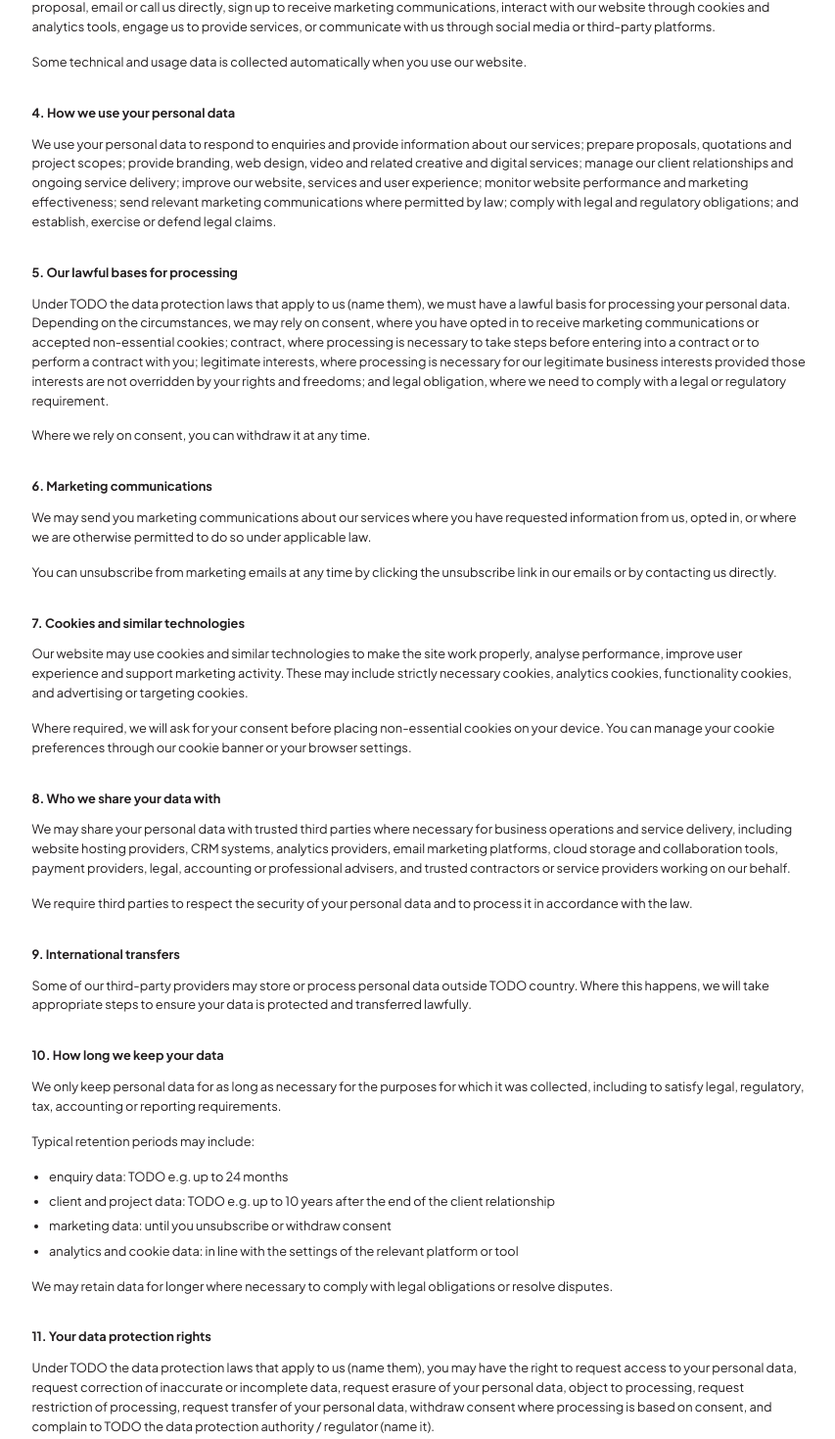
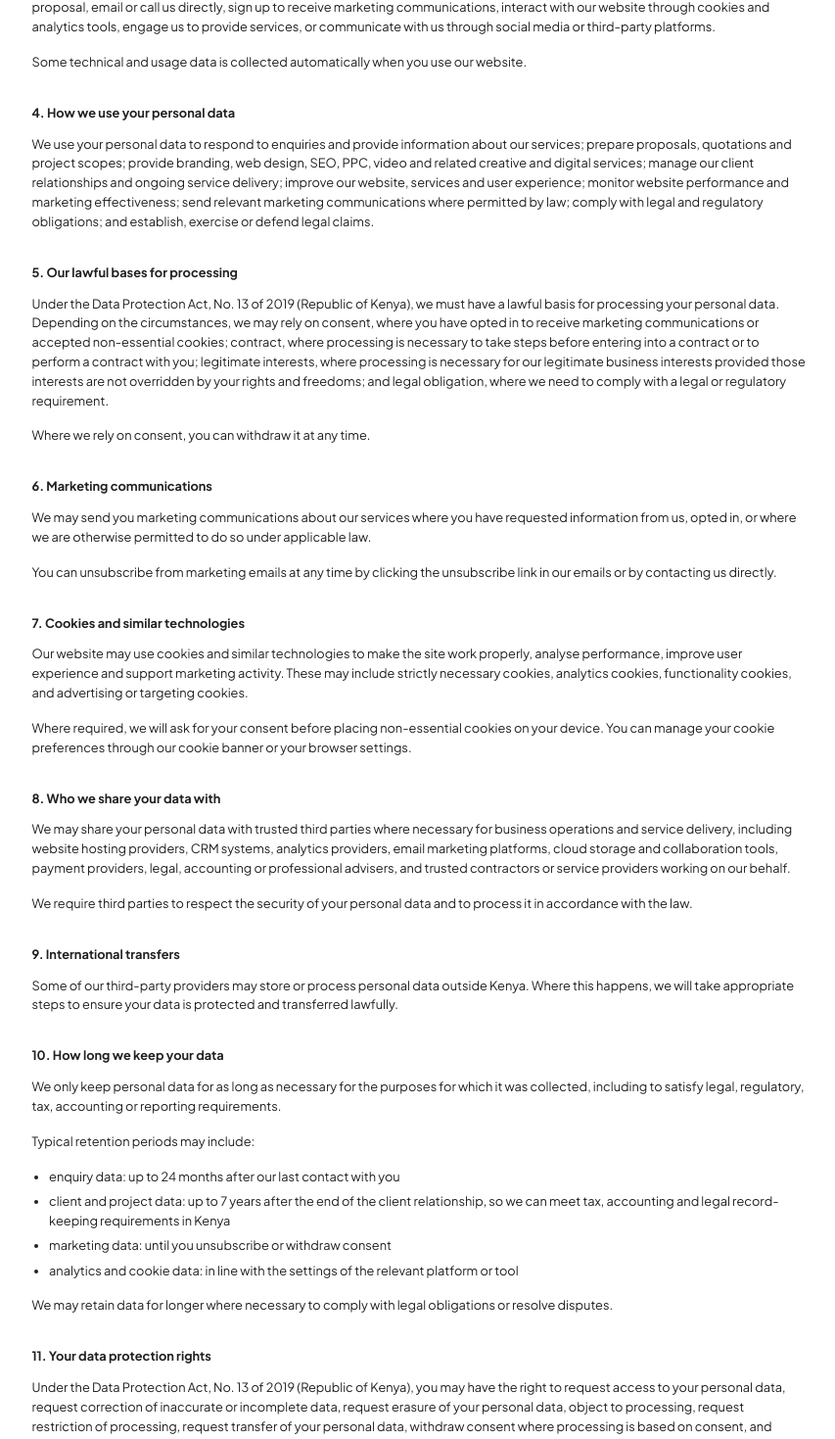
Before and after one commit to bensonseverino/chuech-public, a React (Vite) app: page /privacy-policy in a window 1280 px wide. Shown: the part 1299-2768 px from the top of the page at 98% size, without its empty margins (212-1065 px from the left). Built offline with nearby package versions, Linux system fonts and the light colour scheme; no server answers.

Commit message:
chore(legal): fill Kenya governing law, data protection and retention details

```diff
--- a/src/data/privacy.ts
+++ b/src/data/privacy.ts
@@ -1,10 +1,8 @@
 /*
- * Privacy Policy content (privacy spec §5). Every company fact that is not
- * already shared with the Terms/contact data stays a visible TODO placeholder
- * — do NOT invent locations, laws, regulators or retention periods. Leave
- * every TODO in place until the owner fills it in, and have a qualified
- * lawyer in the relevant jurisdiction review the wording before the site goes
- * live (this draft is a template, not legal advice).
+ * Privacy Policy content (privacy spec §5). Company facts are filled in for
+ * Kenya (Data Protection Act, 2019; the ODPC as regulator; Nairobi location).
+ * Still have a qualified Kenyan advocate review the wording before the site
+ * goes live (this draft is a template, not legal advice).
  */
 import type { Block } from '../components/LegalText'
 
@@ -25,13 +23,19 @@ export const privacyCompany = {
   website: legalCompany.website,
   effectiveDate: legalCompany.effectiveDate,
   lastUpdated: legalCompany.lastUpdated,
-  baseLocation: 'TODO city, country', // used in "Who we are"
-  homeCountry: 'TODO country', // used in international transfers
+  baseLocation: 'Nairobi, Kenya', // used in "Who we are"
+  homeCountry: 'Kenya', // used in international transfers
   dataLaw: legalCompany.dataLaw,
-  regulator: 'TODO the data protection authority / regulator (name it)',
+  /* Kenya's data protection authority under the Data Protection Act, 2019. */
+  regulator: 'the Office of the Data Protection Commissioner (ODPC), Kenya',
   retention: {
-    enquiries: 'TODO e.g. up to 24 months',
-    clientProject: 'TODO e.g. up to 10 years after the end of the client relationship',
+    /* Aligned with common Kenyan commercial practice: 24 months for enquiries,
+     * 7 years for client records (covers tax/accounting record-keeping and the
+     * 6-year limitation period for contract claims under the Limitation of
+     * Actions Act, Cap 22). */
+    enquiries: 'up to 24 months after our last contact with you',
+    clientProject:
+      'up to 7 years after the end of the client relationship, so we can meet tax, accounting and legal record-keeping requirements in Kenya',
     marketing: 'until you unsubscribe or withdraw consent',
     analytics: 'in line with the settings of the relevant platform or tool',
   },
@@ -122,9 +126,9 @@ export const sections: { title: string; blocks: Block[] }[] = [
     blocks: [
       {
         type: 'p',
-        text: 'We use your personal data to respond to enquiries and provide information about our services; prepare proposals, quotations and project scopes; provide branding, web design, video and related creative and digital services; manage our client relationships and ongoing service delivery; improve our website, services and user experience; monitor website performance and marketing effectiveness; send relevant marketing communications where permitted by law; comply with legal and regulatory obligations; and establish, exercise or defend legal claims.',
+        text: 'We use your personal data to respond to enquiries and provide information about our services; prepare proposals, quotations and project scopes; provide branding, web design, SEO, PPC, video and related creative and digital services; manage our client relationships and ongoing service delivery; improve our website, services and user experience; monitor website performance and marketing effectiveness; send relevant marketing communications where permitted by law; comply with legal and regulatory obligations; and establish, exercise or defend legal claims.',
       },
-      // TODO: align this list with the services Chuech Studio actually offers (same list as the Services page).
+      /* Service list matches the Services page and footer — keep in sync. */
     ],
   },
   {
@@ -135,7 +139,9 @@ export const sections: { title: string; blocks: Block[] }[] = [
         text: 'Under {dataLaw}, we must have a lawful basis for processing your personal data. Depending on the circumstances, we may rely on consent, where you have opted in to receive marketing communications or accepted non-essential cookies; contract, where processing is necessary to take steps before entering into a contract or to perform a contract with you; legitimate interests, where processing is necessary for our legitimate business interests provided those interests are not overridden by your rights and freedoms; and legal obligation, where we need to comply with a legal or regulatory requirement.',
       },
       { type: 'p', text: 'Where we rely on consent, you can withdraw it at any time.' },
-      // TODO (lawyer): confirm the lawful bases match the applicable law.
+      /* Lawful bases match section 25 of the Data Protection Act, 2019:
+       * consent, performance of a contract, compliance with a legal
+       * obligation and legitimate interests. */
     ],
   },
   {
--- a/src/data/terms.ts
+++ b/src/data/terms.ts
@@ -1,9 +1,8 @@
 /*
- * Terms & Conditions content (terms-page spec §5). All company facts that are
- * not already on the site are TODO placeholders — do NOT invent addresses,
- * dates, domains or governing law. Leave every TODO visible until the owner
- * fills them in, and have the wording reviewed by a qualified lawyer before
- * the site goes live (this draft is a template, not legal advice).
+ * Terms & Conditions content (terms-page spec §5). Company facts are filled
+ * in for the studio's Kenyan jurisdiction (governing law, courts, data law);
+ * still have the wording reviewed by a qualified Kenyan advocate before the
+ * site goes live (this draft is a template, not legal advice).
  */
 import { contact } from './contact'
 import { fillTokens } from './fill'
@@ -23,9 +22,10 @@ export const company = {
   lastUpdated: '5/01/2026',
   /* No company registration number or VAT/tax number is shown on this page. */
   registrationLine: 'We are a company registered in Kenya.',
-  governingLaw: 'TODO the law of [jurisdiction]',
-  courts: 'TODO the courts of [jurisdiction]',
-  dataLaw: 'TODO the data protection laws that apply to us (name them)',
+  /* Kenya-specific legal facts (Data Protection Act is the primary data law). */
+  governingLaw: 'the laws of the Republic of Kenya',
+  courts: 'The courts of the Republic of Kenya at Nairobi',
+  dataLaw: 'the Data Protection Act, No. 13 of 2019 (Republic of Kenya)',
 } as const
 
 /**
```
Also changed, not shown: 3 other files (tests, documents, lock files or other folders).
